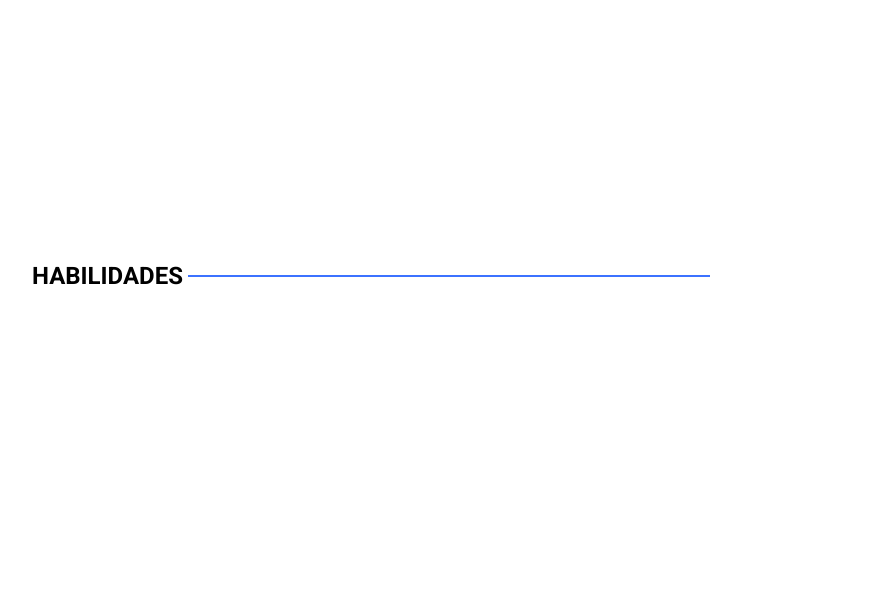
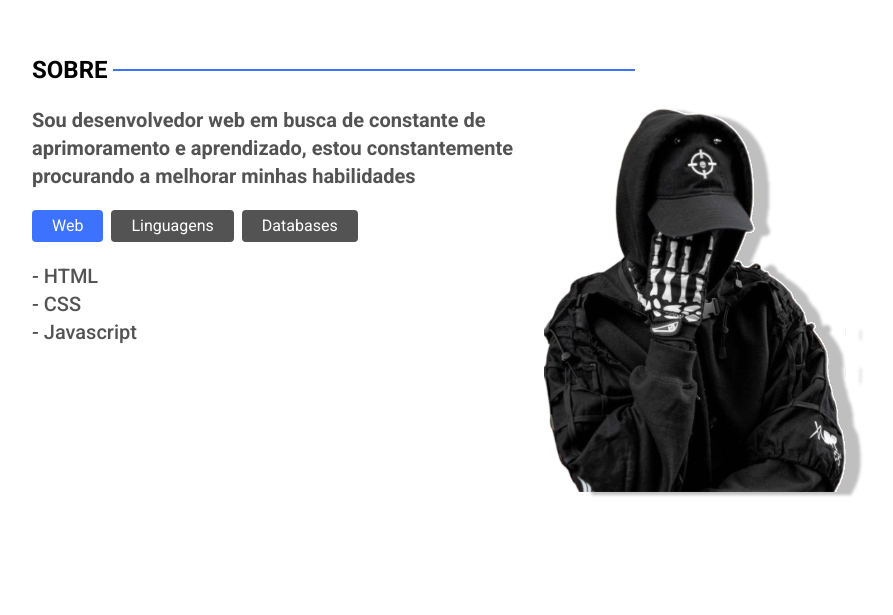
Before and after one commit to Cheeviiii/Cheevi-Portfolio, a Next.js app: page / in a window 1280 px wide. Shown: the part 845-1460 px from the top of the page, without its empty margins (88-981 px from the left). Built offline with nearby package versions, Linux system fonts and the light colour scheme.

Commit message:
Add about component

```diff
--- a/src/app/page.tsx
+++ b/src/app/page.tsx
@@ -1,6 +1,6 @@
 import Image from "next/image";
 import { ContatoForm } from "@/components/ContatoForm";
-import { Skills } from "@/components/Skills";
+import About from "@/components/About";
 import vector from "@/assets/developer-vector.svg";
 
 export default function Home() {
@@ -22,7 +22,7 @@ export default function Home() {
           <Image className="hidden md:flex" src={vector} alt="Vector" />
         </div>
       </section>
-      <Skills />
+      <About />
       <ContatoForm />
     </main>
   );
--- /dev/null
+++ b/src/components/About/index.tsx
@@ -0,0 +1,84 @@
+"use client";
+import { useEffect, useState } from "react";
+import Image from "next/image";
+
+import Foto from "../../../public/images/Rectangle 4.svg";
+
+interface SkillsProps {
+  [key: string]: string[];
+}
+
+const SkillsData: SkillsProps = {
+  Web: ["HTML", "CSS", "Javascript"],
+  Linguagens: ["Javascript", "Typescript"],
+  Frameworks: ["React", "Next.js", "Prisma"],
+  Banco_de_dados: ["PostgreSQL", "MongoDB"],
+};
+
+export default function About() {
+  const [selected, setSelected] = useState<string | null>("Web");
+
+  const handleCategoryChange = (category: string) => {
+    setSelected(category);
+  };
+
+  return (
+    <section
+      className="container h-[650px] m-auto p-auto flex flex-col items-center justify-center my-[156px]"
+      id="about"
+    >
+      <div className="w-full flex items-center pl-5 md:pl-[120px] gap-[15px] md:gap-[5px]">
+        <h1 className="text-2xl uppercase font-bold ">Sobre</h1>
+        <div className="w-[180px] md:w-[522px] h-[2px] bg-blue" />
+      </div>
+
+      <div className="w-full flex text-left pl-3 md:pl-[120px] mt-5">
+        <div className="w-[32rem] flex flex-col gap-5">
+          <p className="text-gray font-bold text-xl">
+            Sou desenvolvedor web em busca de constante de aprimoramento e aprendizado, estou constantemente procurando
+            a melhorar minhas habilidades
+          </p>
+
+          <div className="flex flex-col gap-2">
+            <div className="flex gap-2">
+              <button
+                className={`px-5 py-1 text-white rounded transition-colors ${
+                  selected === "Web" ? "bg-blue" : "bg-gray"
+                }`}
+                onClick={() => handleCategoryChange("Web")}
+              >
+                Web
+              </button>
+              <button
+                className={`px-5 py-1 text-white rounded ${selected === "Linguagens" ? "bg-blue" : "bg-gray"}`}
+                onClick={() => handleCategoryChange("Linguagens")}
+              >
+                Linguagens
+              </button>
+              <button
+                className={`px-5 py-1 text-white rounded ${selected === "Banco_de_dados" ? "bg-blue" : "bg-gray"}`}
+                onClick={() => handleCategoryChange("Banco_de_dados")}
+              >
+                Databases
+              </button>
+            </div>
+
+            {selected && (
+              <div className="mt-3">
+                <ul>
+                  {SkillsData[selected].map((skill: any, index: any) => (
+                    <li className="text-xl font-medium text-gray" key={index}>
+                      - {skill}
+                    </li>
+                  ))}
+                </ul>
+              </div>
+            )}
+          </div>
+        </div>
+
+        <Image className="hidden md:block" width={320} src={Foto} alt="test" />
+      </div>
+    </section>
+  );
+}
--- a/src/components/Navbar/Navbar.tsx
+++ b/src/components/Navbar/Navbar.tsx
@@ -9,7 +9,7 @@ import Link from "next/link";
 const menu = [
   { title: "Home", to: "/" },
   { title: "Projetos", to: "projetos" },
-  { title: "Sobre", to: "sobre" },
+  { title: "Sobre", to: "#about" },
   { title: "Contato", to: "#contact" },
 ];
 
@@ -34,7 +34,7 @@ export function Navbar() {
         </a>
         <ul className="gap-5 hidden lg:flex">
           {menu.map((item, index) => (
-            <li className="text-xl font-bold uppercase cursor-pointer transition-colors hover:text-blue" key={index}>
+            <li className="text-xl font-bold cursor-pointer transition-colors hover:text-blue" key={index}>
               <Link href={item.to}>{item.title}</Link>
             </li>
           ))}
--- a/src/components/Skills/SkillCard/SkillCard.tsx
+++ /dev/null
@@ -1,13 +0,0 @@
-import Image from "next/image";
-
-type SkillProps = {
-  img: string,
-}
-
-export function SkillCard({ img }: SkillProps) {
-  return (
-    <div className="w-[100px] md:w-[150px] flex items-center flex-col mb-4">
-      <Image width={130} src={img} alt="Imagem"/>
-    </div>
-  );
-}
--- a/src/components/Skills/SkillCard/index.ts
+++ /dev/null
@@ -1 +0,0 @@
-export { SkillCard } from "./SkillCard";
--- a/src/components/Skills/Skills.tsx
+++ /dev/null
@@ -1,28 +0,0 @@
-import { SkillCard } from "./SkillCard";
-
-import html5 from "../../../public/images/html5.svg";
-import js from "../../../public/images/js.svg";
-import css3 from "../../../public/images/css-3.svg";
-import nodejs from "../../../public/images/nodejs.svg";
-import ts from "../../../public/images/typescript.svg";
-import mongodb from "../../../public/images/mongodb.svg";
-
-export function Skills() {
-  const skills = [html5, css3, js, nodejs, ts, mongodb];
-
-  return (
-    <section className="container h-[650px] m-auto p-auto flex flex-col items-center justify-center my-[156px]">
-      <div className="w-full flex items-center pl-5 md:pl-[120px] gap-[15px] md:gap-[5px]">
-        <h1 className="text-2xl uppercase font-bold ">Habilidades</h1>
-        <div className="w-[180px] md:w-[522px] h-[2px] bg-blue" />
-      </div>
-      {/* <div className="h-full flex items-center justify-center">
-        <div className="grid grid-cols-2 md:grid-cols-3 gap-5 md:gap-1">
-          {skills.map((item, index) => (
-            <SkillCard key={index} img={item} />
-          ))}
-        </div>
-      </div> */}
-    </section>
-  );
-}
--- a/src/components/Skills/index.ts
+++ /dev/null
@@ -1 +0,0 @@
-export { Skills } from "./Skills";
```
Also changed, not shown: public/images/Rectangle 4.svg (added).
